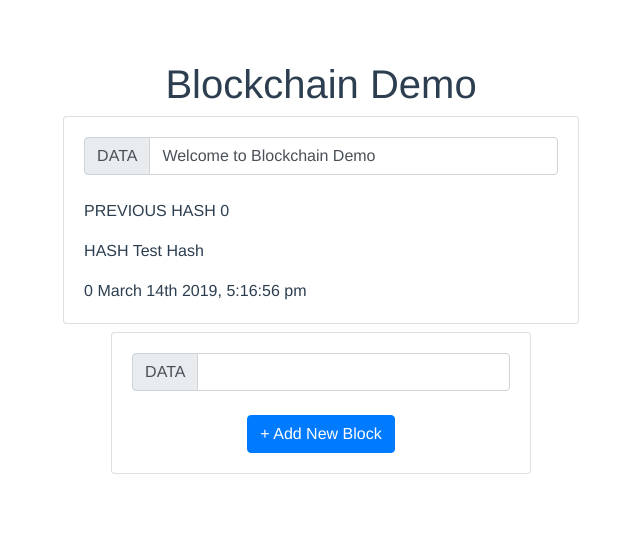
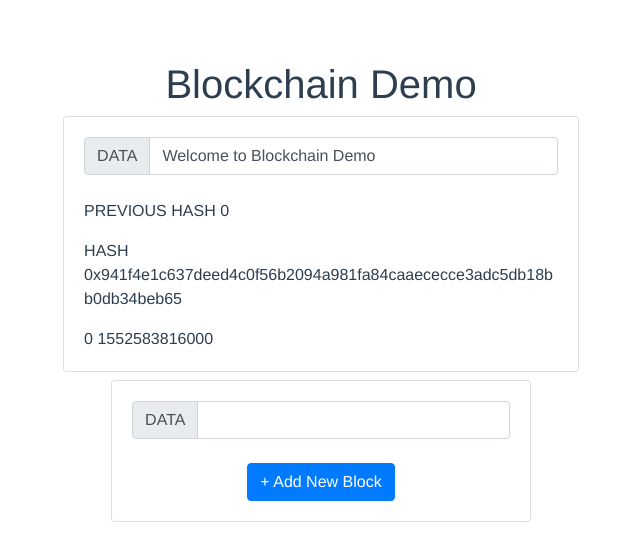
Before and after one commit to karlptrck/blockchain-demo, a Vue app: page / in a window 1280 px wide. Shown: the top 558 px of the page, without its empty margins (319-959 px from the left). Built offline with nearby package versions, Linux system fonts and the light colour scheme.

Commit message:
Implemented block hashing

```diff
--- a/public/index.html
+++ b/public/index.html
@@ -12,6 +12,10 @@
       <strong>We're sorry but blockchain-demo doesn't work properly without JavaScript enabled. Please enable it to continue.</strong>
     </noscript>
     <div id="app"></div>
+    <script src="https://cdn.ethers.io/scripts/ethers-v4.min.js"
+    charset="utf-8"
+    type="text/javascript">
+  </script>
     <!-- built files will be auto injected -->
   </body>
 </html>
--- a/src/models/Block.js
+++ b/src/models/Block.js
@@ -1,5 +1,8 @@
 
-import moment from 'moment'
+// import moment from 'moment'
+import Utils from '../utils.js'
+var utils = new Utils()
+
 export default class Block{
     constructor (index, previousHash, timestamp, data, hash, nonce) {
         this.index = index;
@@ -11,13 +14,21 @@ export default class Block{
       }
 
       static get createGenesis() {
+        var index = 0,
+        previousHash = "0",
+        timestamp = Date.now(),
+        data = "Welcome to Blockchain Demo",
+        nonce = 100
+        var hash = utils.hash(index, previousHash, timestamp, data, nonce)
+
         return new Block(
-          0,
-          "0",
-          moment(Date.now()).format('MMMM Do YYYY, h:mm:ss a'),
-          "Welcome to Blockchain Demo",
-          "Test Hash",
-          100
+          index,
+          previousHash,
+          timestamp,
+          data,
+          hash,
+          nonce
         );
       }
+
 }
--- a/src/store.js
+++ b/src/store.js
@@ -1,9 +1,11 @@
 import Vue from 'vue'
 import Vuex from 'vuex'
 import Block from './models/Block.js'
-import moment from 'moment'
+import Utils from './utils.js'
+// import moment from 'moment'
 
 Vue.use(Vuex)
+var utils = new Utils()
 
 export default new Vuex.Store({
     state : {
@@ -22,10 +24,10 @@ export default new Vuex.Store({
             var latestBlock = getters.getLatestBlock
             var nextIndex = latestBlock.index + 1
             var prevHash = latestBlock.hash
+            var nonce = 0
+            var timestamp = new Date().getTime()
 
-            var timestamp = moment(new Date().getTime()).format('MMMM Do YYYY, h:mm:ss a')
-            var nextHash = "next hash"
-
+            var nextHash = utils.hash(nextIndex, prevHash, timestamp, payload, nonce)
             return new Block(nextIndex, prevHash, timestamp, payload, nextHash, 0)
         }
     }
--- a/src/utils.js
+++ b/src/utils.js
@@ -0,0 +1,25 @@
+import { ethers } from 'ethers'
+
+export default class Utils{
+    constructor(){}
+
+    hash(_index, _previousHash, _timestamp, _data, _nonce){
+        let objToHash = {
+            index : _index,
+            previousHash : _previousHash,
+            timestamp : _timestamp,
+            data : _data,
+            nonce : _nonce
+        }
+        let hex = this.toHex(JSON.stringify(objToHash))
+        return ethers.utils.keccak256(hex)
+     }
+
+     toHex(input){
+        var result = '';
+        for (var i=0; i<input.length; i++) {
+          result += input.charCodeAt(i).toString(16);
+        }
+        return "0x" + result;
+     }
+}
```
